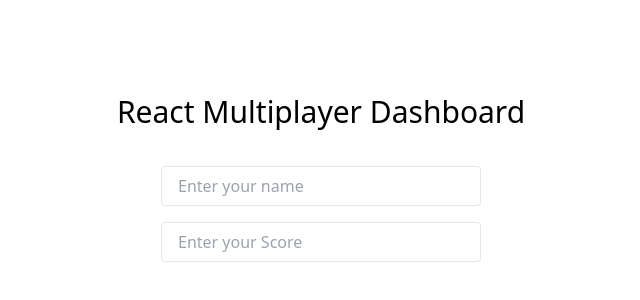
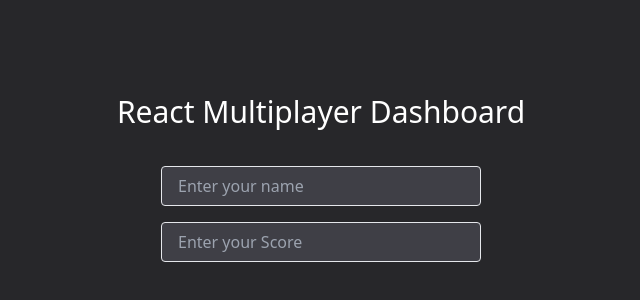
Before and after one commit to lasha-codes/socket.io-course, a React (Vite) app in the folder client/: page / in a window 1280 px wide. Shown: the part 222-522 px from the top of the page, without its empty margins (319-959 px from the left). Built offline with nearby package versions, Linux system fonts and the light colour scheme; no server answers.

Commit message:
storing inputs values in the object state

```diff
--- a/client/src/App.jsx
+++ b/client/src/App.jsx
@@ -1,8 +1,11 @@
+/* eslint-disable react-hooks/exhaustive-deps */
+/* eslint-disable no-unused-vars */
 import { useEffect, useState } from 'react'
 import io from 'socket.io-client'
 import Input from './components/input'
 
 const App = () => {
+  const [score, setScore] = useState({})
   const socket = io('localhost:3000')
 
   function connectSocket() {
@@ -11,17 +14,32 @@ const App = () => {
     })
   }
 
+  function handleInput(event) {
+    let { name, value } = event.target
+    let currentObj = { [name]: value }
+
+    setScore((prev) => ({ ...prev, ...currentObj }))
+  }
+  console.log(score)
   useEffect(() => {
     connectSocket()
   }, [])
   return (
-    <div className='w-full h-screen flex items-center justify-center'>
+    <div className='w-full h-screen flex items-center justify-center text-white bg-zinc-800'>
       <div className='flex flex-col items-center gap-4'>
         <h1 className='text-3xl font-medium mb-5'>
           React Multiplayer Dashboard
         </h1>
-        <Input placeholder='Enter your name' />
-        <Input placeholder='Enter your Score' />
+        <Input
+          name='name'
+          handleInput={handleInput}
+          placeholder='Enter your name'
+        />
+        <Input
+          name='score'
+          handleInput={handleInput}
+          placeholder='Enter your Score'
+        />
       </div>
     </div>
   )
--- a/client/src/components/input.jsx
+++ b/client/src/components/input.jsx
@@ -1,9 +1,11 @@
 /* eslint-disable react/prop-types */
-const Input = ({ placeholder }) => {
+const Input = ({ placeholder, handleInput, name }) => {
   return (
     <div>
       <input
-        className='h-[2.5rem] pl-[1rem] outline-none border w-[20rem] rounded'
+        name={name}
+        onChange={handleInput}
+        className='h-[2.5rem] pl-[1rem] bg-zinc-700 outline-none border w-[20rem] rounded'
         placeholder={placeholder}
       />
     </div>
```
